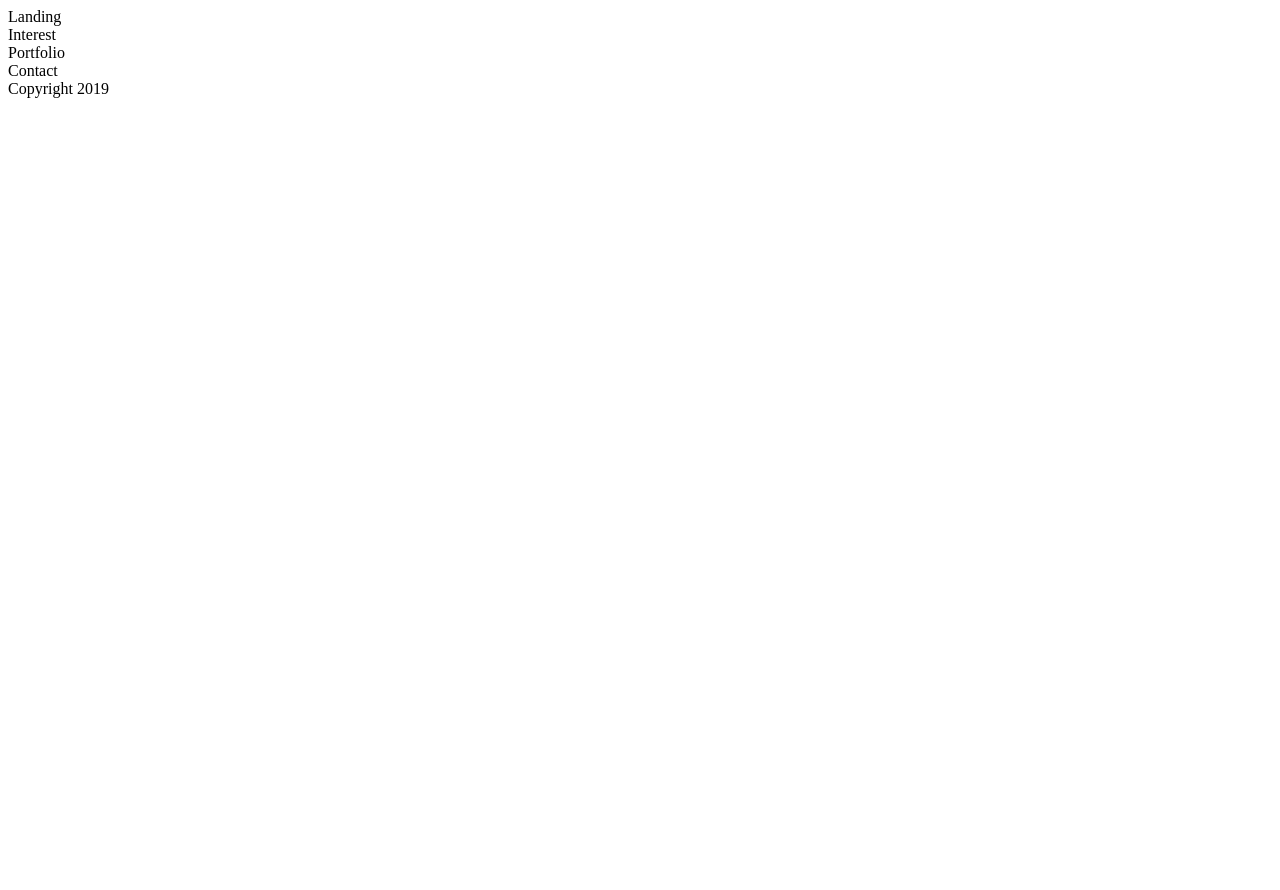
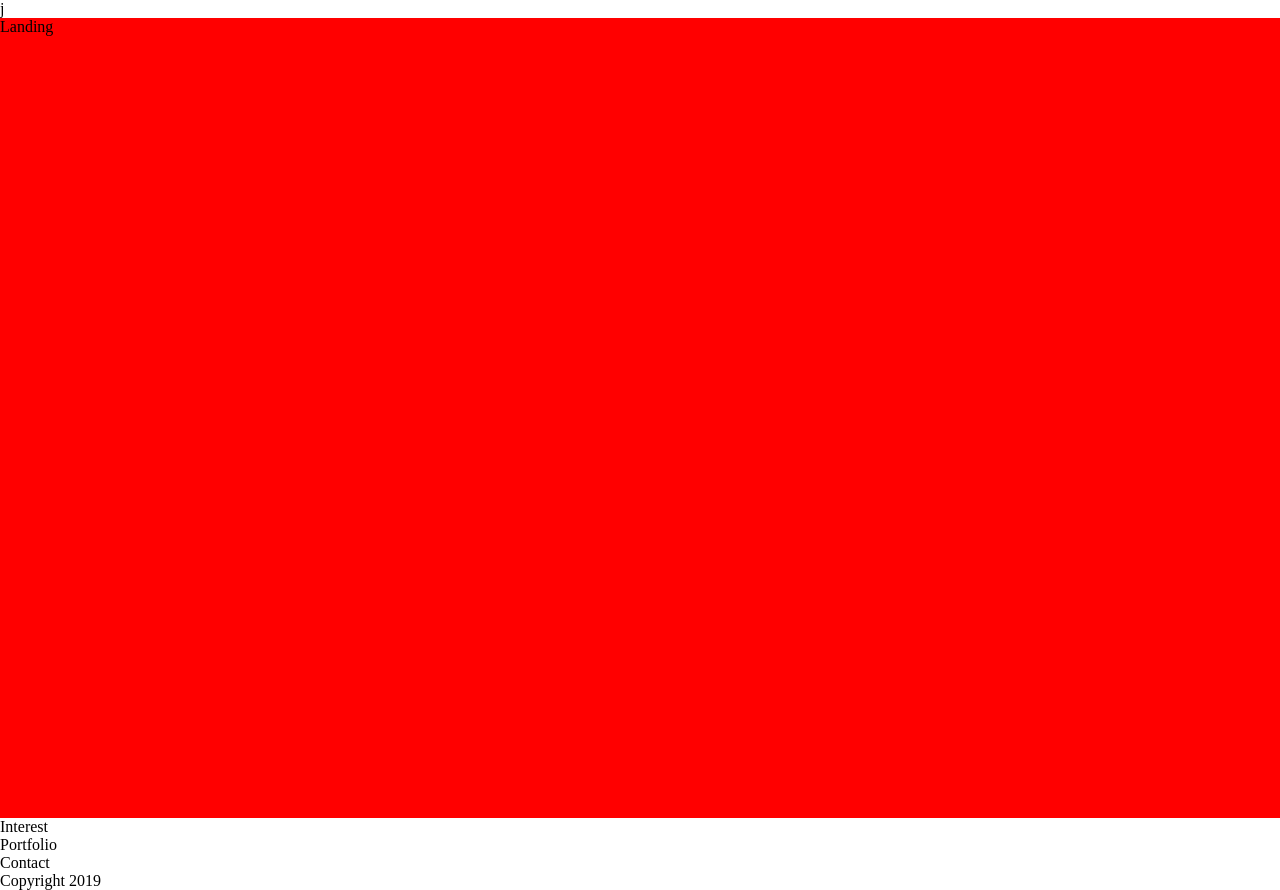
Before and after one commit to nathanbud/Portfolio, a plain HTML site: page Raw/index.html in a window 1280 px wide. Before the commit the page ends 800 px from the top, so only its background shows below. Drawn offline with Linux system fonts and the light colour scheme.

Commit message:
Restructured content

```diff
--- a/Raw/css/style.css
+++ b/Raw/css/style.css
@@ -0,0 +1,10 @@
+html, body{
+    padding:0;
+    margin:0;
+}
+
+.main-section-1{
+    background: red;
+    width:100%;
+    height: 100vh;
+}
--- a/Raw/index.html
+++ b/Raw/index.html
@@ -10,11 +10,15 @@
 <body>
     <div class="main-container">
         <header>
+            <logo>
+                j
+            </logo>
+            <nav>
 
+            </nav>
         </header>
-        <nav>
+        <main class="main-content">
 
-        </nav>
         <section class="main-section main-section-1">
             Landing
         </section>
@@ -27,6 +31,7 @@
         <section class="main-section main-section-4">
            Contact
         </section>
+    </main>
         <footer>
             Copyright 2019
         </footer>
```
